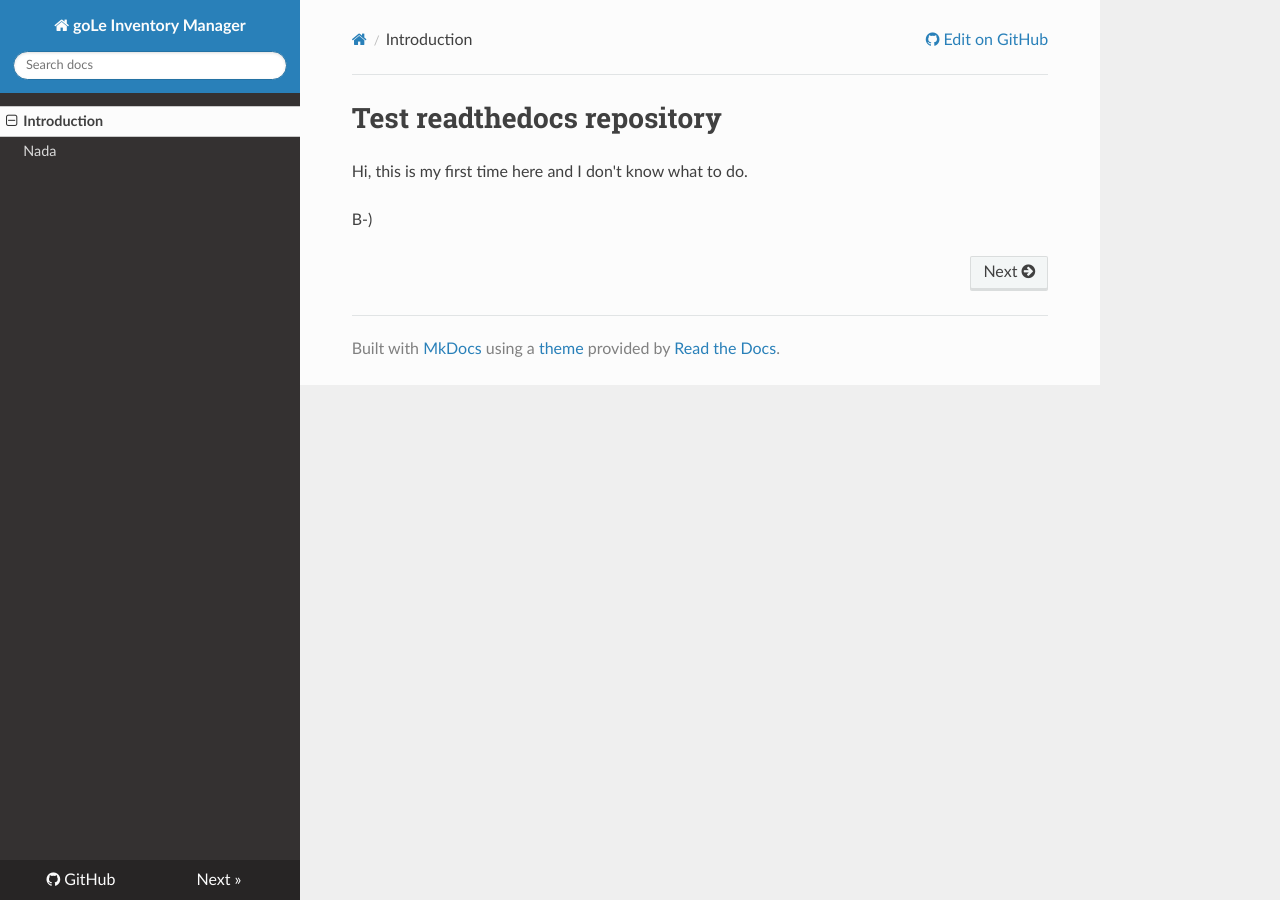
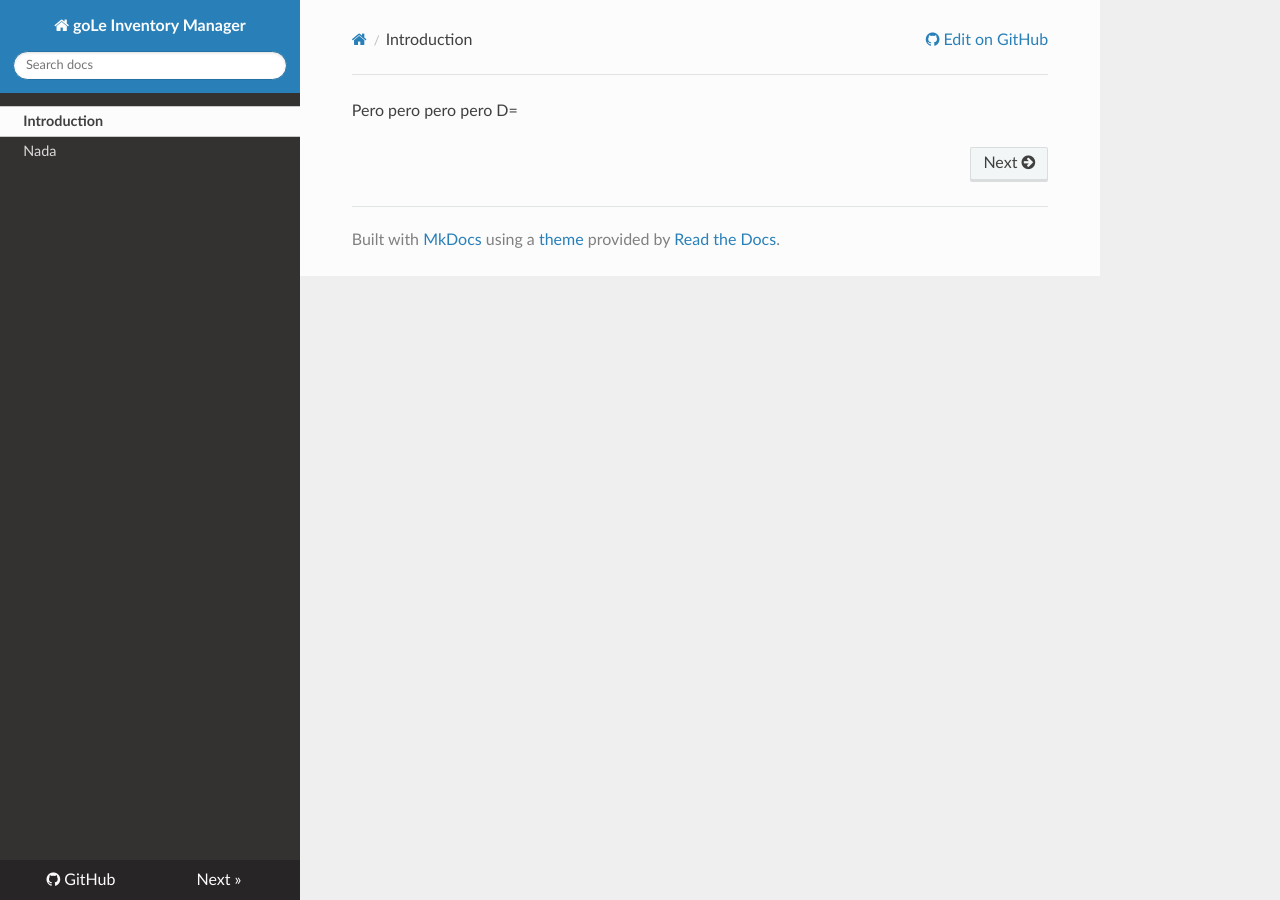
Before and after one commit to coneking/readthedocs, an MkDocs documentation site: the page built from docs/index.md, in a window 1280 px wide. Built offline with MkDocs 1.6.1, drawn with Linux system fonts in a browser that asks for light colours; nearby versions of some CDN libraries.

Commit message:
pero pero

```diff
--- a/docs/index.md
+++ b/docs/index.md
@@ -1,5 +1 @@
-# Test readthedocs repository
-
-Hi, this is my first time here and I don't know what to do.
-
-B-)
+Pero pero pero pero D=
```
